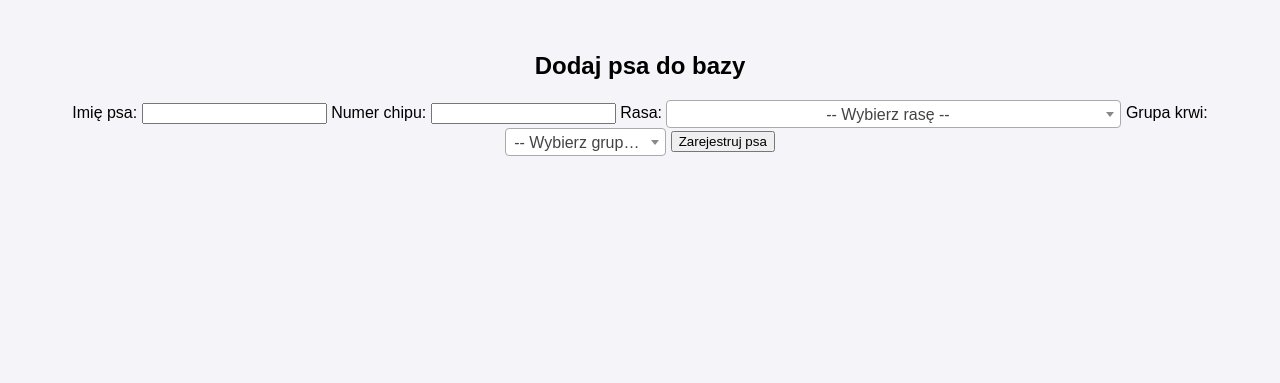
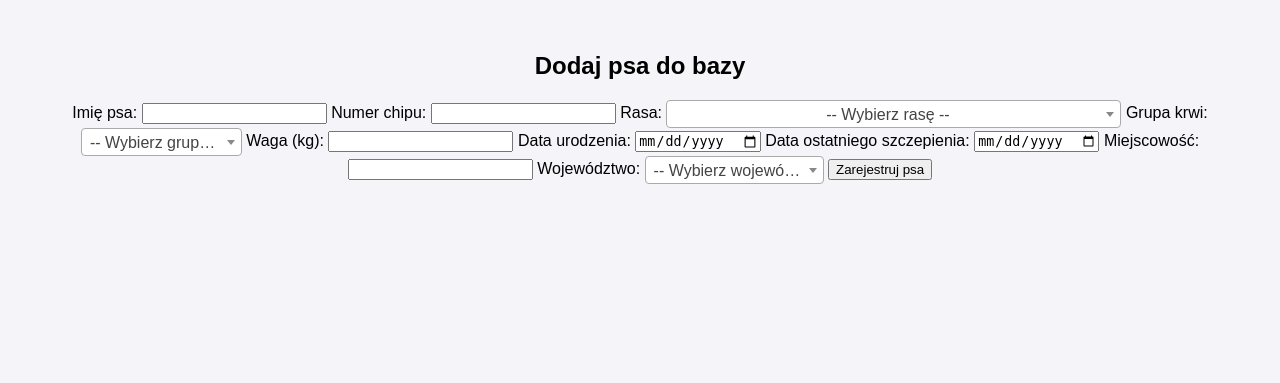
Before and after one commit to AlecCollins66757/psidawca-backend, a Python web app: template templates/register_dog.html in a window 1280 px wide. Shown: the part 122-505 px from the top of the page. Run offline with Jinja, Linux system fonts and the light colour scheme; the template is opened without the code that fills it, so the values that code supplies are empty.

Commit message:
Update register_dog.html

```diff
--- a/templates/register_dog.html
+++ b/templates/register_dog.html
@@ -32,7 +32,6 @@
                 <label for="breed">Rasa:</label>
                 <select id="breed" name="breed" class="select2" required>
                     <option value="">-- Wybierz rasę --</option>
-                    <!-- Pełna lista ras psów -->
                     <option value="Australian Cattle Dog">Australian Cattle Dog</option>
 <option value="Australian Stumpy Tail Cattle Dog">Australian Stumpy Tail Cattle Dog</option>
 <option value="Bearded Collie">Bearded Collie</option>
@@ -455,7 +454,7 @@
 <option value="Greyhound">Greyhound</option>
 <option value="Whippet">Whippet</option>
 <option value="Wilczarz irlandzki">Wilczarz irlandzki</option>
-                    <!-- Tu dodaj całą listę ras -->
+
                 </select>
 
                 <label for="blood_type">Grupa krwi:</label>
@@ -477,6 +476,39 @@
                     <option value="DEA 7-">DEA 7-</option>
                 </select>
 
+                <label for="weight">Waga (kg):</label>
+                <input type="number" id="weight" name="weight" step="0.1" required>
+
+                <label for="birth_date">Data urodzenia:</label>
+                <input type="date" id="birth_date" name="birth_date" required>
+
+                <label for="last_vaccination">Data ostatniego szczepienia:</label>
+                <input type="date" id="last_vaccination" name="last_vaccination" required>
+
+                <label for="city">Miejscowość:</label>
+                <input type="text" id="city" name="city" required>
+
+                <label for="region">Województwo:</label>
+                <select id="region" name="region" class="select2" required>
+                    <option value="">-- Wybierz województwo --</option>
+                    <option value="dolnośląskie">dolnośląskie</option>
+                    <option value="kujawsko-pomorskie">kujawsko-pomorskie</option>
+                    <option value="lubelskie">lubelskie</option>
+                    <option value="lubuskie">lubuskie</option>
+                    <option value="łódzkie">łódzkie</option>
+                    <option value="małopolskie">małopolskie</option>
+                    <option value="mazowieckie">mazowieckie</option>
+                    <option value="opolskie">opolskie</option>
+                    <option value="podkarpackie">podkarpackie</option>
+                    <option value="podlaskie">podlaskie</option>
+                    <option value="pomorskie">pomorskie</option>
+                    <option value="śląskie">śląskie</option>
+                    <option value="świętokrzyskie">świętokrzyskie</option>
+                    <option value="warmińsko-mazurskie">warmińsko-mazurskie</option>
+                    <option value="wielkopolskie">wielkopolskie</option>
+                    <option value="zachodniopomorskie">zachodniopomorskie</option>
+                </select>
+
                 <button type="submit">Zarejestruj psa</button>
             </form>
         </section>
```
